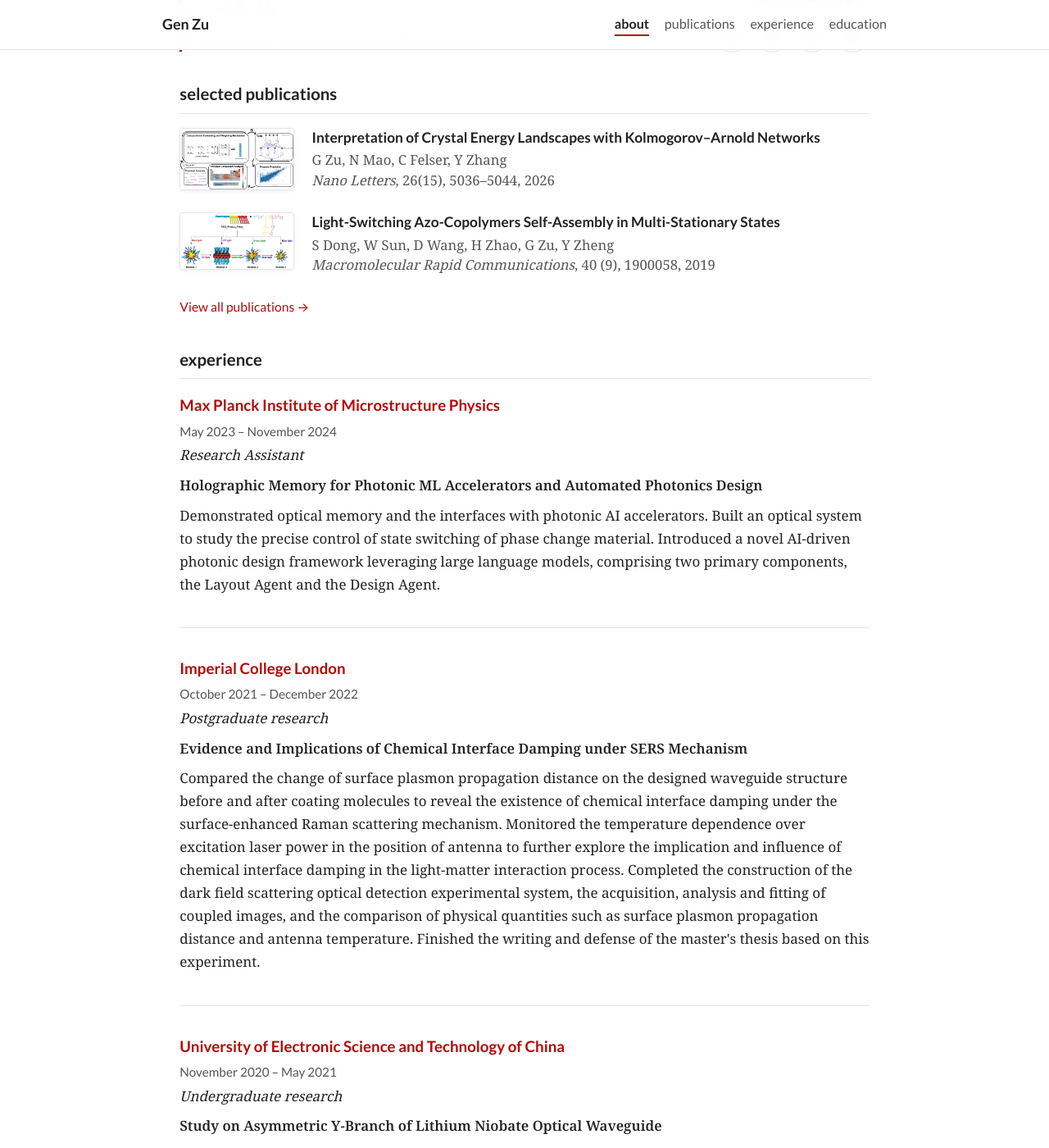
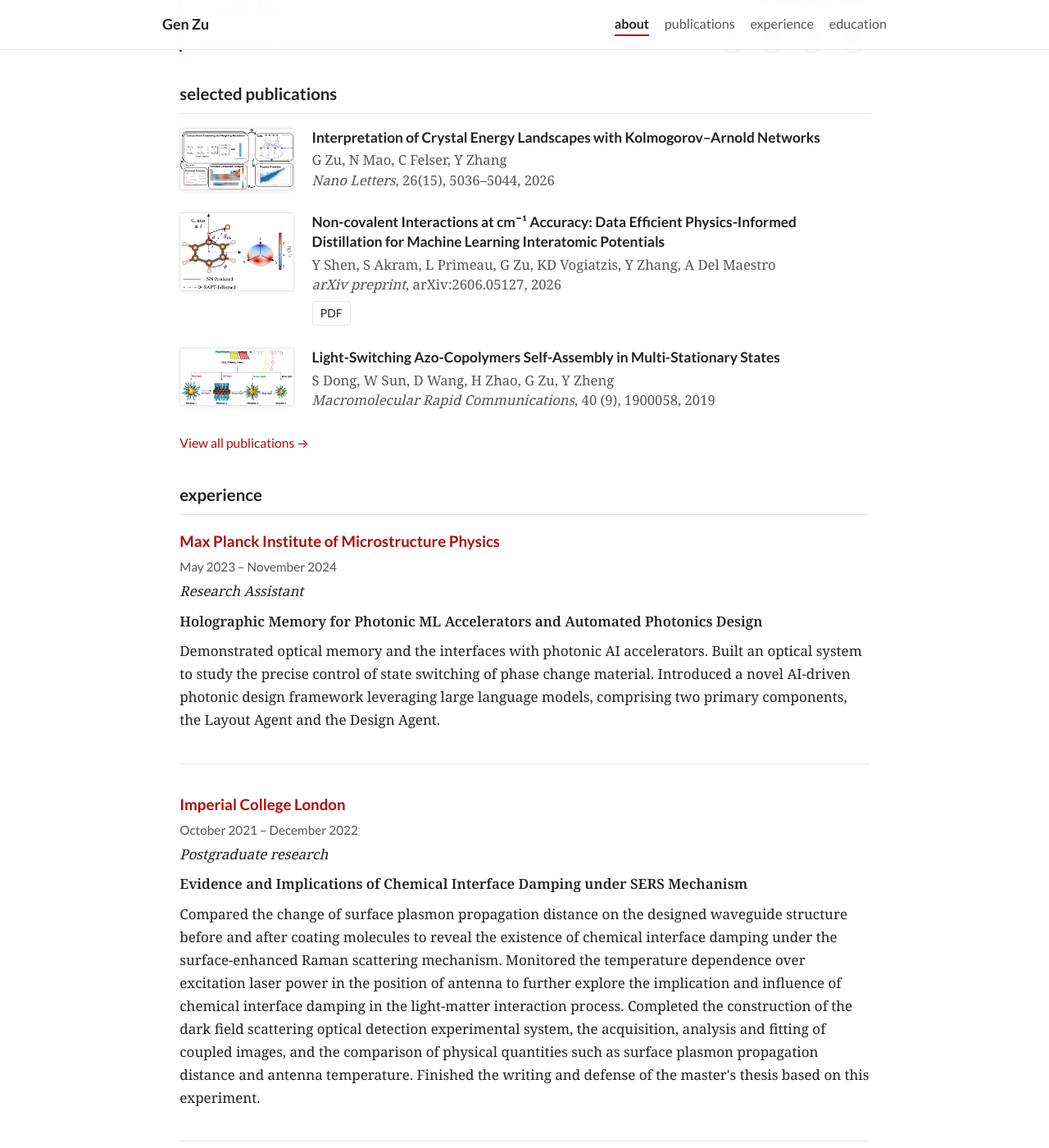
Before and after one commit to genzuuuu/genzuuuu.github.io, a Jekyll site: the page built from index.md, in a window 1280 px wide and 1400 px high, scrolled down 569 px. Shown: the whole window at 82% size. Built offline with Jekyll 4.4.1, drawn with Linux system fonts in a browser that asks for light colours.

Commit message:
Add arXiv publication with preview and first-author sorting.
Co-authored-by: Cursor <cursoragent@cursor.com>

```diff
--- a/_data/publications.yml
+++ b/_data/publications.yml
@@ -3,15 +3,28 @@
   venue: "Nano Letters"
   year: 2026
   detail: "26(15), 5036–5044"
+  first_author: true
   selected: true
   preview: /images/publication_preview/kan-crystal.png
   link: "https://scholar.google.com/citations?view_op=view_citation&hl=en&user=we-i5R8AAAAJ&citation_for_view=we-i5R8AAAAJ:d1gkVwhDpl0C"
+
+- title: "Non-covalent Interactions at cm⁻¹ Accuracy: Data Efficient Physics-Informed Distillation for Machine Learning Interatomic Potentials"
+  authors: "Y Shen, S Akram, L Primeau, G Zu, KD Vogiatzis, Y Zhang, A Del Maestro"
+  venue: "arXiv preprint"
+  year: 2026
+  detail: "arXiv:2606.05127"
+  first_author: false
+  selected: true
+  preview: /images/publication_preview/distillation.png
+  link: "https://scholar.google.com/citations?view_op=view_citation&hl=en&user=we-i5R8AAAAJ&citation_for_view=we-i5R8AAAAJ:2osOgNQ5qMEC"
+  pdf: "https://arxiv.org/pdf/2606.05127"
 
 - title: "Light-Switching Azo-Copolymers Self-Assembly in Multi-Stationary States"
   authors: "S Dong, W Sun, D Wang, H Zhao, G Zu, Y Zheng"
   venue: "Macromolecular Rapid Communications"
   year: 2019
   detail: "40 (9), 1900058"
+  first_author: false
   selected: true
   preview: /images/publication_preview/azo-polymers.png
   link: "https://scholar.google.com/citations?view_op=view_citation&hl=en&user=we-i5R8AAAAJ&citation_for_view=we-i5R8AAAAJ:9yKSN-GCB0IC"
--- a/_includes/publications-list.html
+++ b/_includes/publications-list.html
@@ -1,11 +1,13 @@
-{% assign pubs = site.data.publications | sort: 'year' | reverse %}
+{% assign pubs_all = site.data.publications %}
 {% if include.selected %}
-  {% assign pubs = pubs | where: 'selected', true %}
+  {% assign pubs_all = pubs_all | where: 'selected', true %}
 {% endif %}
+{% assign first_author_pubs = pubs_all | where: 'first_author', true | sort: 'year' | reverse %}
+{% assign coauthor_pubs = pubs_all | where: 'first_author', false | sort: 'year' | reverse %}
 
 {% if include.preview %}
 <ol class="publications-preview">
-  {% for pub in pubs %}
+  {% for pub in first_author_pubs %}
     <li class="pub-row">
       {% if pub.preview %}
         <div class="pub-preview">
@@ -30,7 +32,52 @@
           </figure>
         </div>
       {% endif %}
-      <div class="pub-content">
+      <div class="pub-content{% unless pub.preview %} pub-content-full{% endunless %}">
+        <div class="pub-title">
+          {% if pub.link %}
+            <a href="{{ pub.link }}" target="_blank" rel="noopener noreferrer">{{ pub.title }}</a>
+          {% else %}
+            {{ pub.title }}
+          {% endif %}
+        </div>
+        <div class="pub-authors">{{ pub.authors }}</div>
+        <div class="pub-venue">
+          <em>{{ pub.venue }}</em>{% if pub.detail %}, {{ pub.detail }}{% endif %}, {{ pub.year }}
+        </div>
+        {% if pub.pdf %}
+          <div class="pub-links">
+            <a href="{{ pub.pdf }}" class="pub-btn" target="_blank" rel="noopener noreferrer">PDF</a>
+          </div>
+        {% endif %}
+      </div>
+    </li>
+  {% endfor %}
+  {% for pub in coauthor_pubs %}
+    <li class="pub-row">
+      {% if pub.preview %}
+        <div class="pub-preview">
+          <figure>
+            {% if pub.link %}
+              <a href="{{ pub.link }}" target="_blank" rel="noopener noreferrer">
+                <img
+                  src="{{ pub.preview | relative_url }}"
+                  alt="{{ pub.title }}"
+                  class="pub-preview-img"
+                  loading="lazy"
+                >
+              </a>
+            {% else %}
+              <img
+                src="{{ pub.preview | relative_url }}"
+                alt="{{ pub.title }}"
+                class="pub-preview-img"
+                loading="lazy"
+              >
+            {% endif %}
+          </figure>
+        </div>
+      {% endif %}
+      <div class="pub-content{% unless pub.preview %} pub-content-full{% endunless %}">
         <div class="pub-title">
           {% if pub.link %}
             <a href="{{ pub.link }}" target="_blank" rel="noopener noreferrer">{{ pub.title }}</a>
@@ -53,7 +100,7 @@
 </ol>
 {% else %}
 <div class="publications">
-  {% for pub in pubs %}
+  {% for pub in first_author_pubs %}
     <article class="pub-item">
       <h3 class="pub-title">
         {% if pub.link %}
@@ -66,6 +113,31 @@
       <p class="pub-venue">
         <em>{{ pub.venue }}</em>{% if pub.detail %}, {{ pub.detail }}{% endif %}, {{ pub.year }}
       </p>
+      {% if pub.pdf %}
+        <p class="pub-links">
+          <a href="{{ pub.pdf }}" class="pub-btn" target="_blank" rel="noopener noreferrer">PDF</a>
+        </p>
+      {% endif %}
+    </article>
+  {% endfor %}
+  {% for pub in coauthor_pubs %}
+    <article class="pub-item">
+      <h3 class="pub-title">
+        {% if pub.link %}
+          <a href="{{ pub.link }}" target="_blank" rel="noopener noreferrer">{{ pub.title }}</a>
+        {% else %}
+          {{ pub.title }}
+        {% endif %}
+      </h3>
+      <p class="pub-authors">{{ pub.authors }}</p>
+      <p class="pub-venue">
+        <em>{{ pub.venue }}</em>{% if pub.detail %}, {{ pub.detail }}{% endif %}, {{ pub.year }}
+      </p>
+      {% if pub.pdf %}
+        <p class="pub-links">
+          <a href="{{ pub.pdf }}" class="pub-btn" target="_blank" rel="noopener noreferrer">PDF</a>
+        </p>
+      {% endif %}
     </article>
   {% endfor %}
 </div>
--- a/assets/css/main.scss
+++ b/assets/css/main.scss
@@ -346,6 +346,10 @@ a {
   min-width: 0;
 }
 
+.pub-content-full {
+  width: 100%;
+}
+
 .pub-links {
   margin-top: 0.45rem;
 }
```
Also changed, not shown: images/publication_preview/distillation.png (added).
